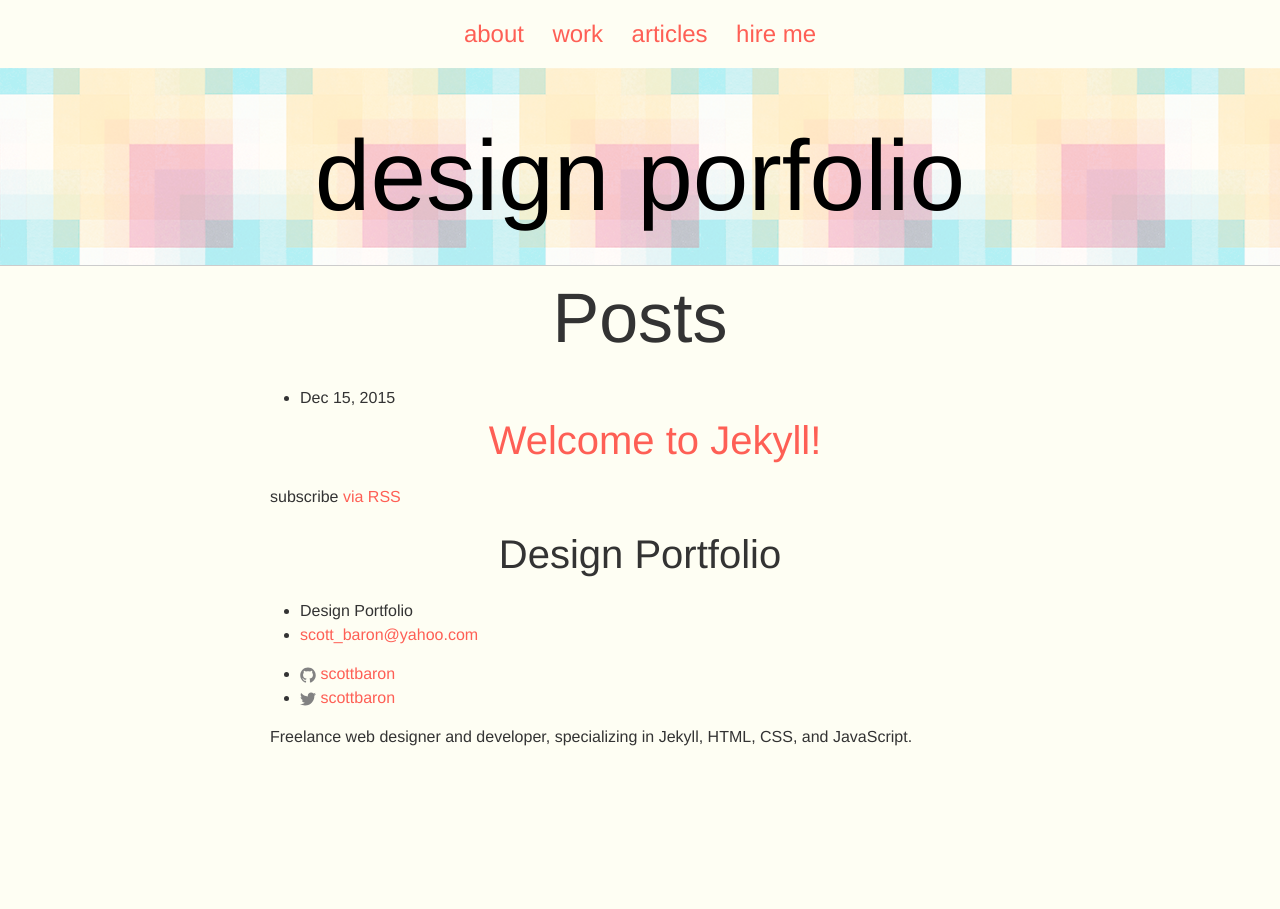
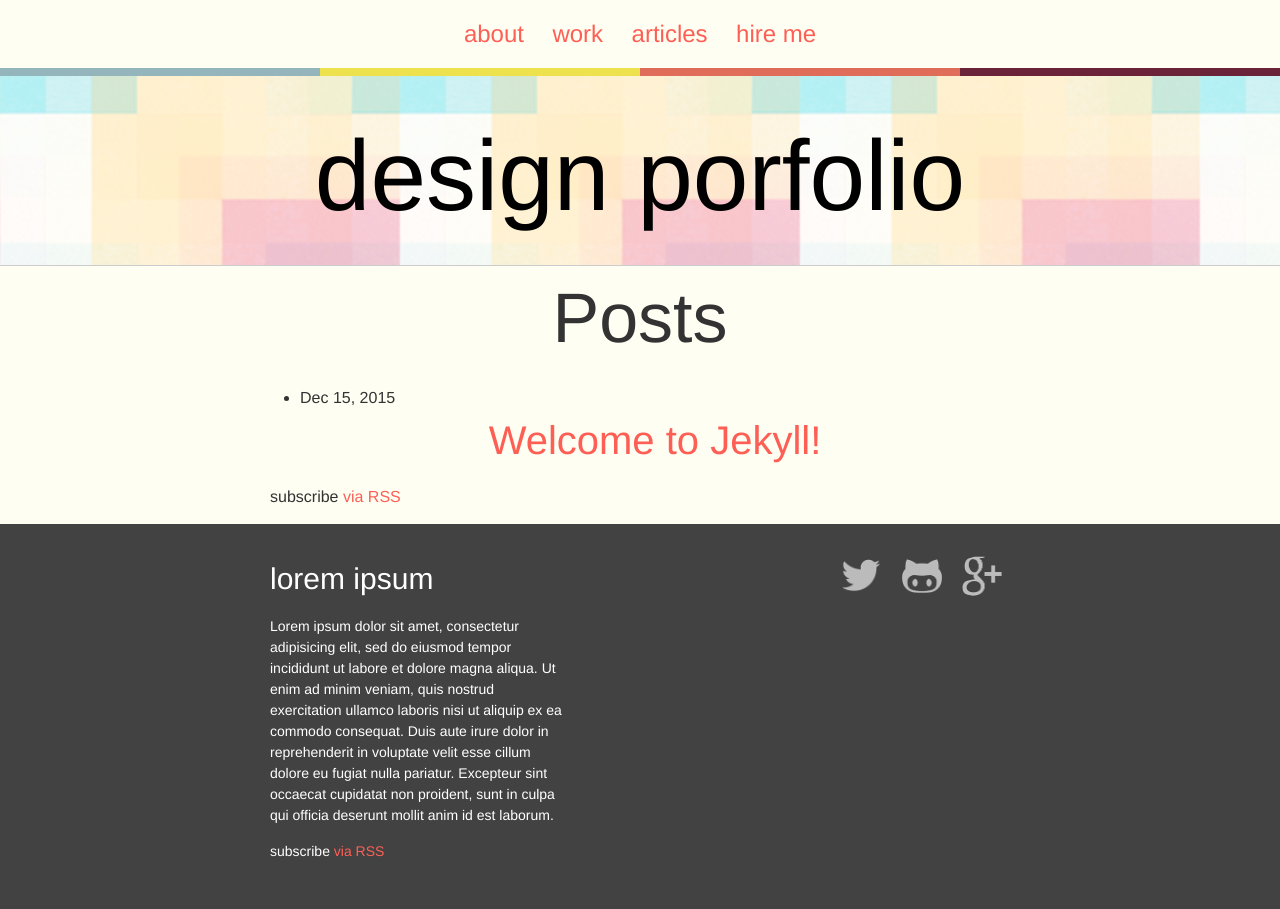
Before and after one commit to scottbaron/portfolio, a Jekyll site: the page built from index.html, in a window 1280 px wide. Built offline with Jekyll 4.4.1, drawn with Linux system fonts in a browser that asks for light colours.

Commit message:
"css chnages"

```diff
--- a/_includes/footer.html
+++ b/_includes/footer.html
@@ -1,8 +1,40 @@
 <footer class="site-footer">
 
   <div class="wrapper">
+    <div class="footer-content">
+      <h3>lorem ipsum</h3>
+      <p>Lorem ipsum dolor sit amet, consectetur adipisicing elit, sed do eiusmod tempor incididunt ut labore et dolore magna aliqua. Ut enim ad minim veniam, quis nostrud exercitation ullamco laboris nisi ut aliquip ex ea commodo consequat. Duis aute irure dolor in reprehenderit in voluptate velit esse cillum dolore eu fugiat nulla pariatur. Excepteur sint occaecat cupidatat non proident, sunt in culpa qui officia deserunt mollit anim id est laborum.</p>
+      <p>subscribe <a href="{{ "/feed.xml"  | prepend: site.baseurl }}">via RSS</a><p>
+    </div>
+      <div class="footer-social">
+        <ul>
 
-    <h2 class="footer-heading">{{ site.title }}</h2>
+            <li>
+             <a href="http://www.twitter.com/{{ site.twitter_username }}">
+             <img src="/images/twitter.png" alt="twitter logo" width="40">
+             </a>
+            </li>
+
+            <li>
+             <a href="http://www.github.com/{{ site.github_username }}">
+             <img src="/images/github.png" alt="github logo" width="40">
+             </a>
+            </li>
+
+            <li>
+             <a href="http://plus.google.com/{{ site.google_username }}">
+             <img src="/images/google.png" alt="google logo" width="40">
+             </a>
+            </li>
+
+
+        </ul>
+      </div>
+
+  </div>
+
+</footer>
+   <!--  <h2 class="footer-heading">{{ site.title }}</h2>
 
     <div class="footer-col-wrapper">
       <div class="footer-col footer-col-1">
@@ -31,8 +63,4 @@
       <div class="footer-col footer-col-3">
         <p>{{ site.description }}</p>
       </div>
-    </div>
-
-  </div>
-
-</footer>
+    </div> -->
--- a/_includes/header.html
+++ b/_includes/header.html
@@ -8,7 +8,7 @@
     </ul>
 </nav>
 
-<header class="site-header">
+<header class="site-header gradient-bar">
 <h1 class="site-title mega"><a href="/">design porfolio</a></h1>
 
 
--- /dev/null
+++ b/_sass/_gradient-bar.scss
@@ -0,0 +1,19 @@
+.gradient-bar {
+    position: relative;
+
+    &:after {
+        content: "";
+        position:absolute;
+        top:0;
+        left:0;
+        width:100%;
+        height:0.5em;
+        background:linear-gradient(to right,
+            $blue-color 0%, $blue-color 25%,
+            $yellow-color 25%, $yellow-color 50%,
+            $red-color 50%, $red-color 75%,
+            $purple-color 75%, $purple-color 100%
+            );
+
+    }
+}
--- a/_sass/_layout.scss
+++ b/_sass/_layout.scss
@@ -1,4 +1,4 @@
-
+//Header
 .site-nav {
     text-align: center;
 
@@ -15,10 +15,41 @@
 }
 .site-title a {
     color: #000;
+    &:hover {
+        text-decoration: none;
+    }
 }
 .site-header {
     padding: 2em 0 0;
     border-bottom: 1px solid #ccc;
-    background: url('/images/header-bg.png')
+    background: url('/images/header-bg.png');
+    background-size: 400px 400px;
+}
+
+//Footer
+
+.site-footer {
+    padding: 2em 0;
+    color: #fff;
+    background:$grey-color-dark;
+}
+
+.footer-content {
+    float: left;
+    width: 40%;
+    font-size: 0.875em;
+
+    h3 {
+        text-align: left;
+
+    }
+}
+.footer-social {
+    float: right;
+
+    li{
+    display: inline-block;
+    margin: 0 0.5em;
+    }
 
 }
--- a/css/main.scss
+++ b/css/main.scss
@@ -62,5 +62,6 @@
 @import
         "base",
         "layout",
-        "syntax-highlighting"
+        "syntax-highlighting",
+        "gradient-bar"
 ;
```
Also changed, not shown: 6 other files.
